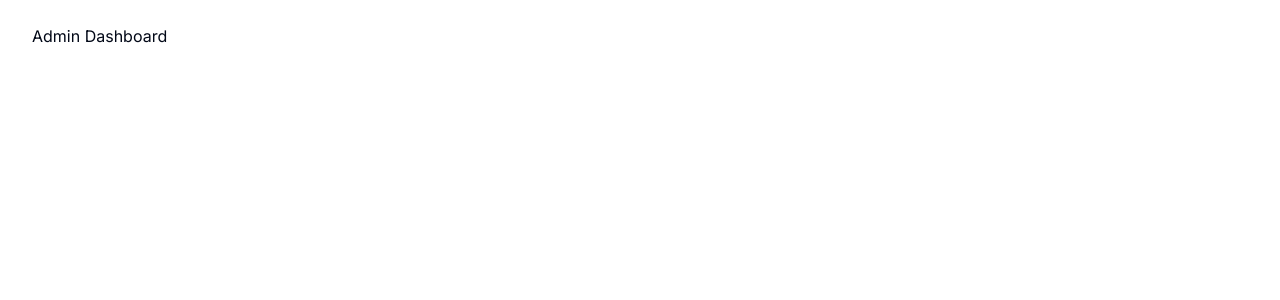
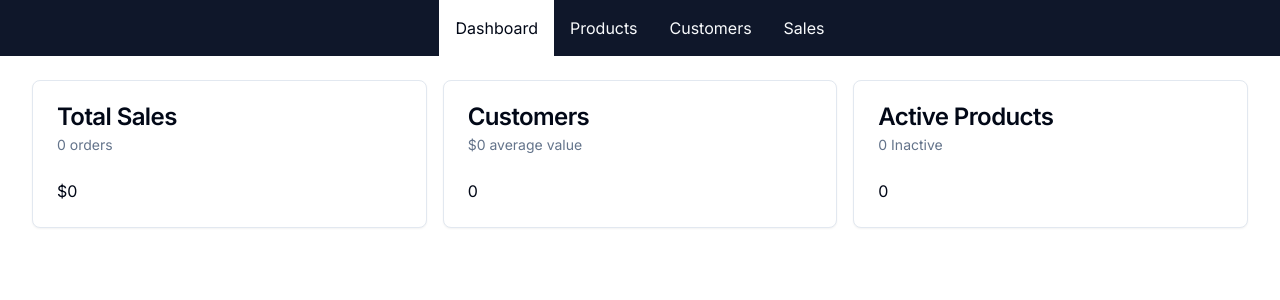
Before and after one commit to jcooler/ecommerce-app, a Next.js app: page /admin in a window 1280 px wide. Shown: the top 300 px of the page. Built offline with nearby package versions, Linux system fonts and the light colour scheme; no server answers; the database is empty.

Commit message:
setting up dashboard

```diff
--- a/src/app/admin/layout.tsx
+++ b/src/app/admin/layout.tsx
@@ -1,4 +1,4 @@
-import Nav, { NavLink } from "@/components/Nav";
+import { Nav, NavLink } from "@/components/Nav";
 
 
 export default function AdminLayout( {
--- a/src/app/admin/page.tsx
+++ b/src/app/admin/page.tsx
@@ -1,7 +1,99 @@
+import {
+  Card,
+  CardContent,
+  CardDescription,
+  CardHeader,
+  CardTitle,
+} from "@/components/ui/card";
+import db from "@/db/db";
+import { formatCurrency, formatNumber } from "@/lib/formatters";
 
+async function getSalesData() {
+  const data = await db.order.aggregate({
+    _sum: { priceInCents: true },
+    _count: true,
+  });
+  return {
+    amount: (data._sum.priceInCents || 0) / 100,
+    numberOfSales: data._count,
+  };
+}
 
-export default function AdminDashboard() {
+async function getUserData() {
+  const [userCount, orderData] = await Promise.all([
+    db.user.count(),
+    db.order.aggregate({
+      _sum: { priceInCents: true },
+    }),
+  ]);
+  return {
+    userCount,
+    averageValuePerUser:
+      userCount === 0
+        ? 0
+        : (orderData._sum.priceInCents || 0) / userCount / 100,
+  };
+}
+
+async function getProductData() {
+  const [activeCount, inactiveCount] = await Promise.all([
+    db.product.count({ where: { isAvailable: true }}),
+    db.product.count({ where: { isAvailable: false }}),
+  ])
+  return {
+    activeCount,
+    inactiveCount,
+  }
+}
+
+export default async function AdminDashboard() {
+  const [salesData, userData, productData] = await Promise.all([
+    getSalesData(),
+    getUserData(),
+    getProductData(),
+  ]);
+
   return (
-    <h1>Admin Dashboard</h1>
-  )
+    <section className="grid grid-cols-1 md:grid-cols-2 lg:grid-cols-3 gap-4">
+      <DashboardCard
+        title="Total Sales"
+        subtitle={formatNumber(salesData.numberOfSales) + " orders"}
+        body={formatCurrency(salesData.amount)}
+      />
+
+      <DashboardCard
+        title="Customers"
+        subtitle={
+          formatCurrency(userData.averageValuePerUser) + " average value"
+        }
+        body={formatNumber(userData.userCount)}
+      />
+
+      <DashboardCard
+        title="Active Products"
+        subtitle={` ${formatNumber(productData.inactiveCount)} Inactive`}
+        body={formatNumber(productData.activeCount)}
+      />
+    </section>
+  );
 }
+
+type DashboardCardProps = {
+  title: string;
+  subtitle: string;
+  body: string;
+};
+
+function DashboardCard({ title, subtitle, body }: DashboardCardProps) {
+  return (
+    <Card>
+      <CardHeader>
+        <CardTitle>{title}</CardTitle>
+        <CardDescription>{subtitle}</CardDescription>
+      </CardHeader>
+      <CardContent>
+        <p>{body}</p>
+      </CardContent>
+    </Card>
+  );
+}
--- a/src/components/Nav.tsx
+++ b/src/components/Nav.tsx
@@ -5,10 +5,10 @@
 import { ComponentProps, ReactNode } from "react";
 
 
-export default function Nav({children}: {children: ReactNode}) {
+export function Nav({children}: {children: ReactNode}) {
   return (
    <nav className="bg-primary text-primary-foreground flex justify-center px-4">
-
+     {children}
    </nav>
   )
 }
--- /dev/null
+++ b/src/components/ui/card.tsx
@@ -0,0 +1,79 @@
+import * as React from "react"
+
+import { cn } from "@/lib/utils"
+
+const Card = React.forwardRef<
+  HTMLDivElement,
+  React.HTMLAttributes<HTMLDivElement>
+>(({ className, ...props }, ref) => (
+  <div
+    ref={ref}
+    className={cn(
+      "rounded-lg border bg-card text-card-foreground shadow-sm",
+      className
+    )}
+    {...props}
+  />
+))
+Card.displayName = "Card"
+
+const CardHeader = React.forwardRef<
+  HTMLDivElement,
+  React.HTMLAttributes<HTMLDivElement>
+>(({ className, ...props }, ref) => (
+  <div
+    ref={ref}
+    className={cn("flex flex-col space-y-1.5 p-6", className)}
+    {...props}
+  />
+))
+CardHeader.displayName = "CardHeader"
+
+const CardTitle = React.forwardRef<
+  HTMLParagraphElement,
+  React.HTMLAttributes<HTMLHeadingElement>
+>(({ className, ...props }, ref) => (
+  <h3
+    ref={ref}
+    className={cn(
+      "text-2xl font-semibold leading-none tracking-tight",
+      className
+    )}
+    {...props}
+  />
+))
+CardTitle.displayName = "CardTitle"
+
+const CardDescription = React.forwardRef<
+  HTMLParagraphElement,
+  React.HTMLAttributes<HTMLParagraphElement>
+>(({ className, ...props }, ref) => (
+  <p
+    ref={ref}
+    className={cn("text-sm text-muted-foreground", className)}
+    {...props}
+  />
+))
+CardDescription.displayName = "CardDescription"
+
+const CardContent = React.forwardRef<
+  HTMLDivElement,
+  React.HTMLAttributes<HTMLDivElement>
+>(({ className, ...props }, ref) => (
+  <div ref={ref} className={cn("p-6 pt-0", className)} {...props} />
+))
+CardContent.displayName = "CardContent"
+
+const CardFooter = React.forwardRef<
+  HTMLDivElement,
+  React.HTMLAttributes<HTMLDivElement>
+>(({ className, ...props }, ref) => (
+  <div
+    ref={ref}
+    className={cn("flex items-center p-6 pt-0", className)}
+    {...props}
+  />
+))
+CardFooter.displayName = "CardFooter"
+
+export { Card, CardHeader, CardFooter, CardTitle, CardDescription, CardContent }
--- /dev/null
+++ b/src/db/db.ts
@@ -0,0 +1,15 @@
+import {PrismaClient} from '@prisma/client';
+
+const prismaClientSingleton = () => {
+  return new PrismaClient();
+}
+
+declare global {
+  var prisma: undefined | ReturnType<typeof prismaClientSingleton>;
+}
+
+const db = globalThis.prisma ?? prismaClientSingleton();
+
+export default db;
+
+if (process.env.NODE_ENV !== 'production') globalThis.prisma = db;
--- /dev/null
+++ b/src/lib/formatters.ts
@@ -0,0 +1,16 @@
+const CURRENCY_FORMATTER = new Intl.NumberFormat("en-US", {
+  currency: "USD",
+  style: "currency",
+  minimumFractionDigits: 0,
+  })
+
+  export function formatCurrency (amount: number) {
+  return CURRENCY_FORMATTER.format(amount)
+  }
+
+  const NUMBER_FORMATTER = new Intl.NumberFormat("en-US")
+
+  export function formatNumber (number: number) {
+  return NUMBER_FORMATTER.format(number)
+
+  }
```
